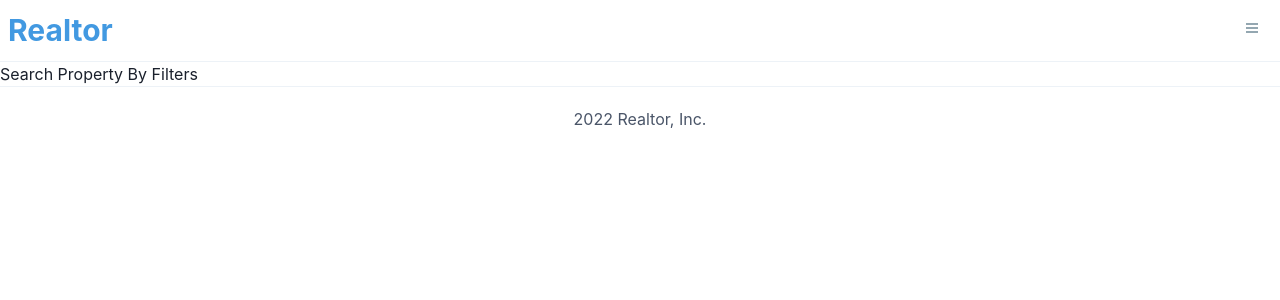
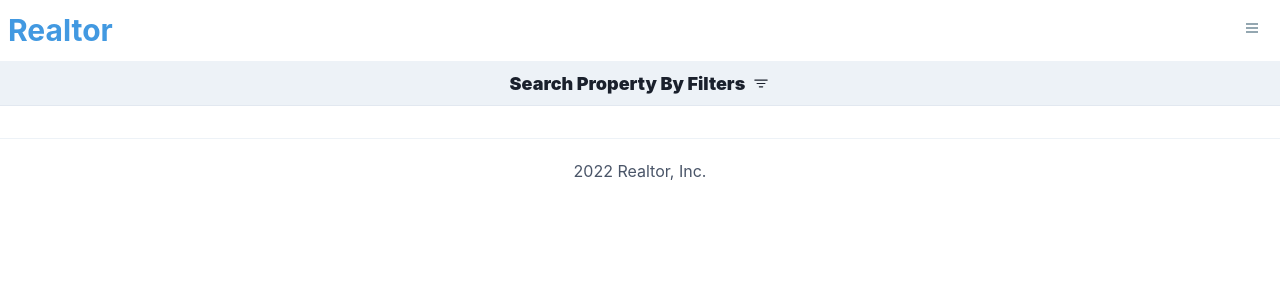
Before and after one commit to DevEljah/real_estate_js, a Next.js app: page /Search in a window 1280 px wide. Shown: the top 300 px of the page. Built offline with nearby package versions, Linux system fonts and the light colour scheme.

Commit message:
searchFilter

```diff
--- /dev/null
+++ b/components/SearchFilters.jsx
@@ -0,0 +1,20 @@
+import { useEffect, useState } from "react";
+import {
+  Flex,
+  Select,
+  Box,
+  Text,
+  Input,
+  Spinner,
+  Icon,
+  Button,
+} from "@chakra-ui/react";
+import { useRouter } from "next/router";
+import { MdCacel } from "react-icons/md";
+import Image from "next/legacy/image";
+
+const SearchFilters = () => {
+  return <div>searchFilters</div>;
+};
+
+export default SearchFilters;
--- a/pages/Search.js
+++ b/pages/Search.js
@@ -2,18 +2,37 @@ import { useState } from "react";
 import { useRouter } from "next/router";
 import Image from "next/legacy/image";
 import { Flex, Box, Text, Icon } from "@chakra-ui/react";
+
 import { BsFilter } from "react-icons/bs";
-
-import Property from "../components/Property";
+import SearchFilters from "./../components/SearchFilters";
 
 const Search = () => {
   const [searchFilters, setSearchFilters] = useState(false);
   const router = useRouter();
 
+  /*  const searchFiltersHandler = () => {
+    setSearchFilters((prevFilters) => !prevFilters);
+  }; */
+
   return (
     <Box>
-      <Flex cursor="pointer" bg="gray.100"></Flex>
-      <Text>Search Property By Filters</Text>
+      <Flex
+        onClick={() => setSearchFilters((prevFilters) => !prevFilters)}
+        cursor="pointer"
+        bg="gray.100"
+        borderBottom="1px"
+        borderColor="gray.200"
+        p="2"
+        fontWeight="black"
+        fontSize="lg"
+        justifyContent="center"
+        alignItems="center"
+      >
+        <Text>Search Property By Filters &nbsp;</Text>
+        <Icon as={BsFilter} /* paddingLeft="1" */ />
+      </Flex>
+      {searchFilters && <SearchFilters />}
+      <Text fontSize="2xl" p="4" fontWeight="bold"></Text>
     </Box>
   );
 };
```
